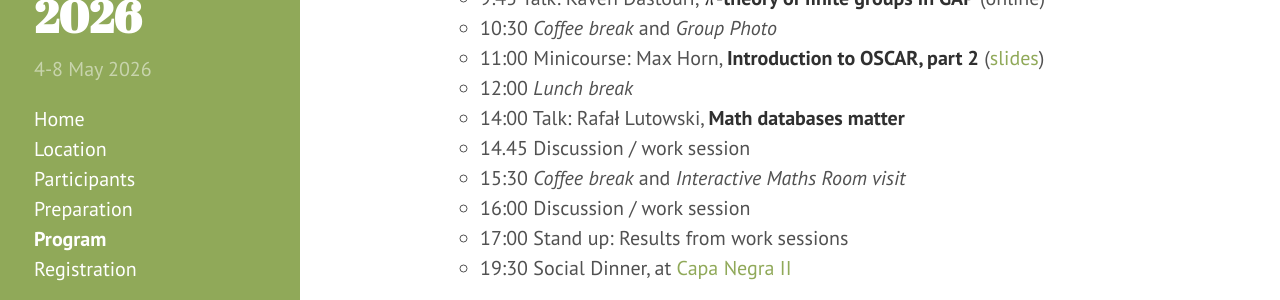
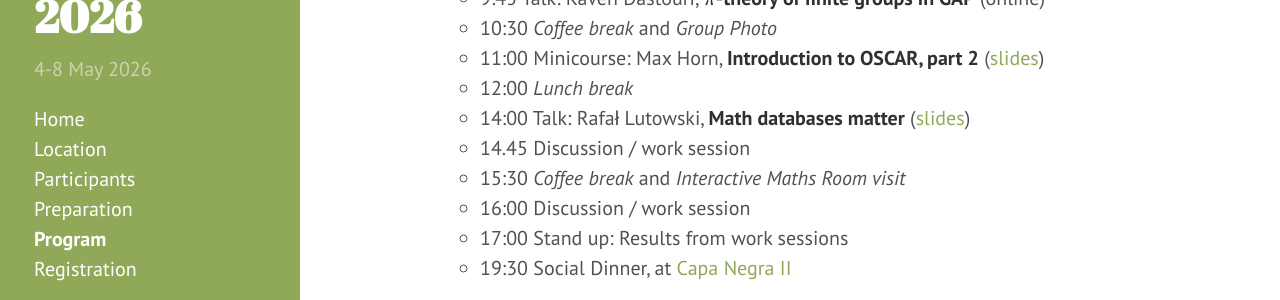
Before and after one commit to gapdays/gapdays2026-spring, a Jekyll site: the page built from program.md, in a window 1280 px wide and 900 px high, scrolled down 760 px. Shown: the part 155-455 px from the top of the window. Built offline with Jekyll 4.4.1, drawn with Linux system fonts in a browser that asks for light colours.

Commit message:
Add Rafał's slides

```diff
--- a/program.md
+++ b/program.md
@@ -34,7 +34,7 @@ All talks should be at most 40 minutes (including questions).
   - 10:30 *Coffee break* and *Group Photo*
   - 11:00 Minicourse: Max Horn, **Introduction to OSCAR, part 2** ([slides]({{ site.baseurl }}/slides/OSCAR-porto2026-part2.pdf))
   - 12:00 *Lunch break*
-  - 14:00 Talk: Rafał Lutowski, **Math databases matter**
+  - 14:00 Talk: Rafał Lutowski, **Math databases matter** ([slides]({{ site.baseurl }}/slides/math-databases-matter.pdf))
   - 14.45 Discussion / work session
   - 15:30 *Coffee break* and *Interactive Maths Room visit*
   - 16:00 Discussion / work session
```
Also changed, not shown: 1 other file.
